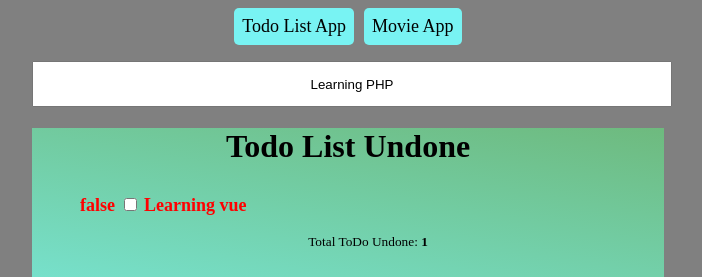
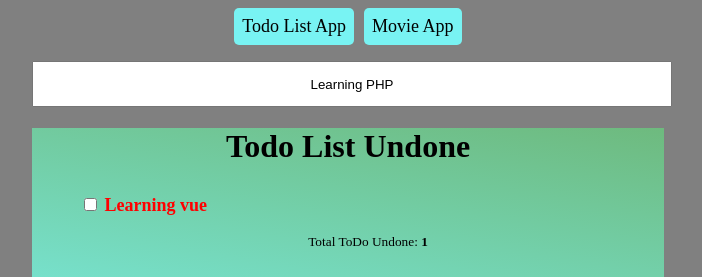
Before and after one commit to piterjohan/vue-myapp, a Vue app: page / in a window 1280 px wide. Shown: the top 277 px of the page, without its empty margins (292-994 px from the left). Built offline with nearby package versions, Linux system fonts and the light colour scheme; the HTML template or start-up script is replaced by a standard one.

Commit message:
remove isdone

```diff
--- a/src/components/todos/ListTodo.vue
+++ b/src/components/todos/ListTodo.vue
@@ -11,7 +11,6 @@ defineProps(['todos', 'eventCBName','isDone']);
         :class="{ 'undone-todo': todo.isDone == isDone}"
         @change="$emit(eventCBName)"
       >
-        {{todo.isDone}}
         <input type="checkbox" :id="index" :value="todo.isDone" v-model="todo.isDone" />
         {{ todo.name }}
       </li>
```
